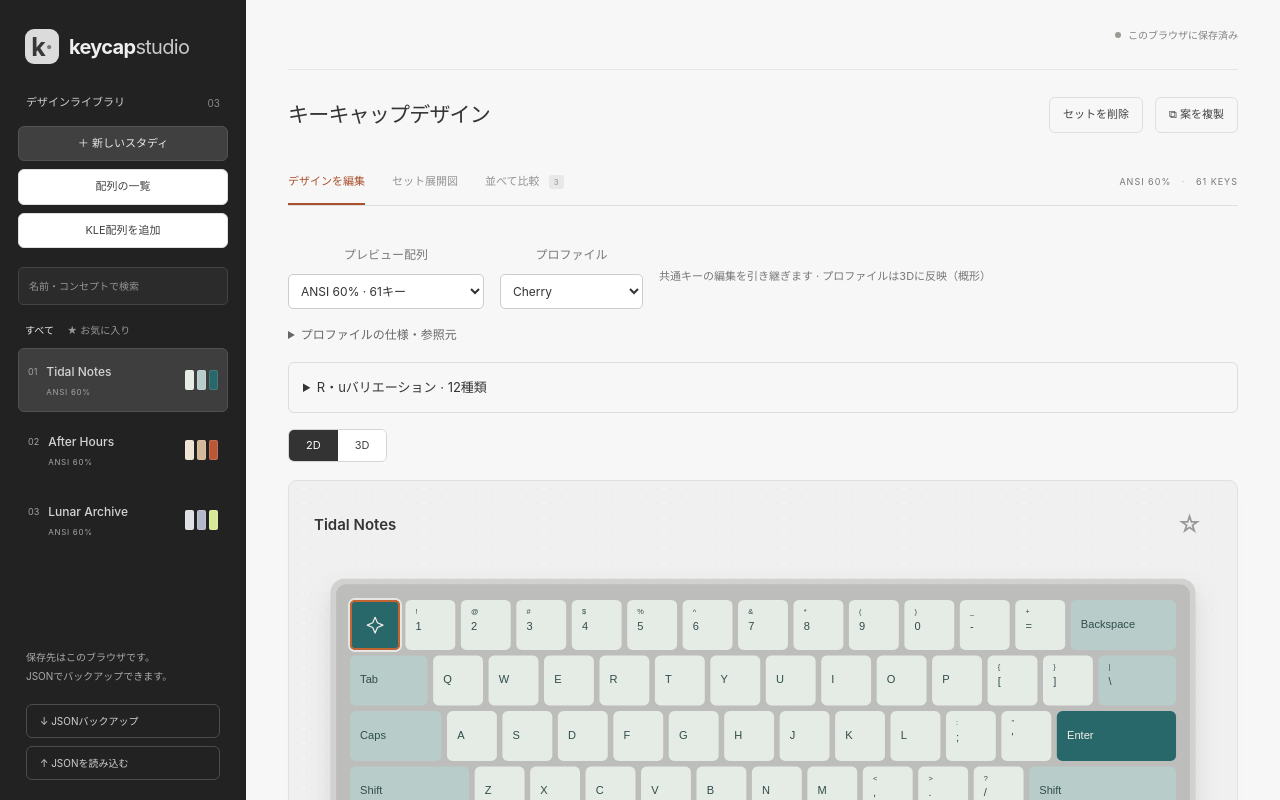
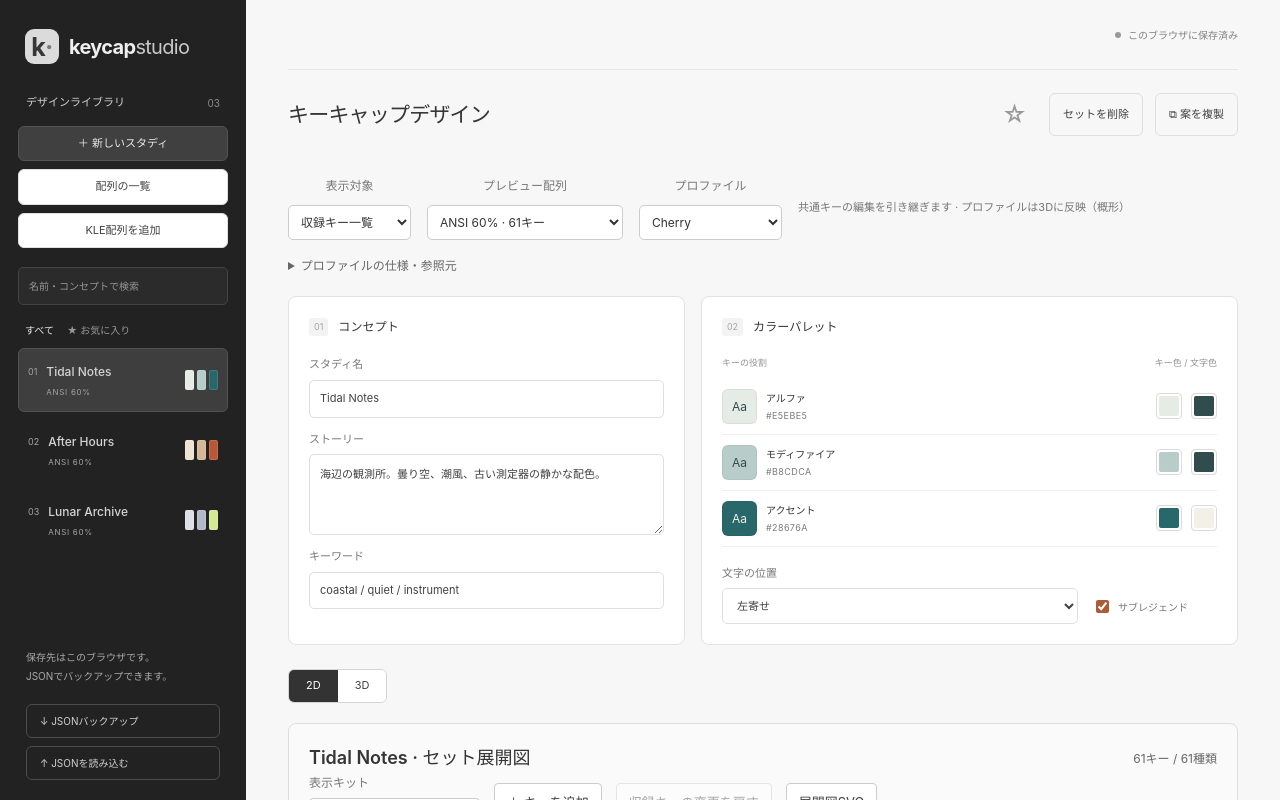
Before and after one commit to shiroinock/keycap-studio, a React (Vite) app: page / in a window 1280 px wide. Shown: the top 800 px of the page. Built offline with nearby package versions, Linux system fonts and the light colour scheme.

Commit message:
Unify design editing and kit previews and remove comparison

```diff
--- a/src/App.tsx
+++ b/src/App.tsx
@@ -28,7 +28,6 @@ import { layoutSignature, type Layout, type KeyRole } from "./domain/layout";
 import {
   samples,
   getLayout,
-  sameLayout,
   roles,
   roleLabels,
   resolveKeys,
@@ -85,10 +84,7 @@ export default function App() {
     (pose: CameraPose) => setSceneSettings((s) => ({ ...s, pose })),
     [],
   );
-  const [view, setView] = useState<"edit" | "compare" | "kit">("edit");
-  const [compareIds, setCompareIds] = useState(
-    boot.studies.slice(0, 3).map((s) => s.id),
-  );
+  const [previewTarget, setPreviewTarget] = useState<"layout" | "kit">("kit");
   const [search, setSearch] = useState("");
   const [favoritesOnly, setFavoritesOnly] = useState(false);
   const [blocked, setBlocked] = useState(Boolean(boot.error));
@@ -111,21 +107,7 @@ export default function App() {
     ? selection
     : layout.keys[0].id;
   const resolved = resolveKeys(active).find((k) => k.id === selected)!;
-  const comparisonIds = compareIds.filter((id) =>
-    studies.some((s) => s.id === id && sameLayout(s, active)),
-  );
   useEffect(() => {
-    setCompareIds((ids) => {
-      const matching = ids.filter((id) =>
-        studies.some((s) => s.id === id && sameLayout(s, active)),
-      );
-      return matching.length
-        ? matching
-        : studies
-            .filter((s) => sameLayout(s, active))
-            .slice(0, 3)
-            .map((s) => s.id);
-    });
     setSceneSettings((s) => ({
       ...s,
       pose: ANGLED,
@@ -220,7 +202,6 @@ export default function App() {
     }
     setStudies((all) => [...all, next]);
     setActiveId(next.id);
-    setView("edit");
     setNotice(copy ? "案を複製しました" : "新しい案を作成しました");
   }
   function deleteActive() {
@@ -230,7 +211,6 @@ export default function App() {
     setDeleted((items) => [...items, { study: active, index }]);
     setStudies(remaining);
     setActiveId(remaining[Math.min(index, remaining.length - 1)]?.id ?? "");
-    setCompareIds((ids) => ids.filter((id) => id !== active.id));
     setNotice("");
   }
   function undoDelete() {
@@ -243,7 +223,6 @@ export default function App() {
       setDeleted((items) => items.slice(0, -1));
       setSearch("");
       setFavoritesOnly(false);
-      setView("edit");
       setNotice("セットを復元しました");
     } catch (error) {
       setNotice((error as Error).message);
@@ -259,7 +238,6 @@ export default function App() {
     }
     update((s) => switchLayout(s, layout));
     setSelected(layout.keys[0].id);
-    if (view === "compare") setView("edit");
     setKleOpen(false);
     setPresetOpen(false);
     setNotice(layout.name + "に切り替えました");
@@ -310,7 +288,6 @@ export default function App() {
       setStudies(merged);
       setActiveId(merged[studies.length].id);
       setPendingImport(null);
-      setView("edit");
       setNotice("JSONから案を追加しました。既存の案は保持しています。");
     } catch (error) {
       setNotice((error as Error).message);
@@ -512,6 +489,16 @@ export default function App() {
             <section className="page-heading">
               <h1>キーキャップデザイン</h1>
               <div className="set-actions">
+                <button
+                  className={`star-button ${active.favorite ? "on" : ""}`}
+                  aria-label="お気に入り"
+                  aria-pressed={active.favorite}
+                  onClick={() =>
+                    update((s) => ({ ...s, favorite: !s.favorite }))
+                  }
+                >
+                  {active.favorite ? "★" : "☆"}
+                </button>
                 <button className="quiet-button" onClick={deleteActive}>
                   セットを削除
                 </button>
@@ -520,32 +507,19 @@ export default function App() {
                 </button>
               </div>
             </section>
-            <div className="workbench-tabs">
-              <div>
-                <button
-                  className={view === "edit" ? "active" : ""}
-                  onClick={() => setView("edit")}
+            <div className="layout-switcher">
+              <label>
+                表示対象
+                <select
+                  value={previewTarget}
+                  onChange={(e) =>
+                    setPreviewTarget(e.target.value as "layout" | "kit")
+                  }
                 >
-                  デザインを編集
-                </button>
-                <button
-                  className={view === "kit" ? "active" : ""}
-                  onClick={() => setView("kit")}
-                >
-                  セット展開図
-                </button>
-                <button
-                  className={view === "compare" ? "active" : ""}
-                  onClick={() => setView("compare")}
-                >
-                  並べて比較 <span>{comparisonIds.length}</span>
-                </button>
-              </div>
-              <span className="layout-tag">
-                {layout.name} <span>·</span> {layout.keys.length} KEYS
-              </span>
-            </div>
-            <div className="layout-switcher">
+                  <option value="kit">収録キー一覧</option>
+                  <option value="layout">配列プレビュー</option>
+                </select>
+              </label>
               <label>
                 プレビュー配列
                 <select
@@ -621,83 +595,7 @@ export default function App() {
               )}
             </details>
 
-            {view !== "kit" && <KitCoverage study={active} />}
-            {view !== "kit" && (
-              <SceneToolbar
-                mode={renderMode}
-                onMode={setRenderMode}
-                settings={sceneSettings}
-                onSettings={setSceneSettings}
-              />
-            )}
-            {view === "kit" ? (
-              <KitEditor
-                key={active.id}
-                study={active}
-                onAssetsChange={(artworkAssets) =>
-                  update((s) => ({ ...s, artworkAssets }))
-                }
-                onChange={(kit, kitTargets) =>
-                  update((s) => ({ ...s, kit, kitTargets }))
-                }
-                onExport={setArtifact}
-              />
-            ) : view === "edit" ? (
-              <>
-                <section className="preview-panel">
-                  <div className="preview-heading">
-                    <div>
-                      <h2>{active.name}</h2>
-                    </div>
-                    <button
-                      className={`star-button ${active.favorite ? "on" : ""}`}
-                      aria-label="お気に入り"
-                      aria-pressed={active.favorite}
-                      onClick={() =>
-                        update((s) => ({ ...s, favorite: !s.favorite }))
-                      }
-                    >
-                      {active.favorite ? "★" : "☆"}
-                    </button>
-                  </div>
-                  <div className="keyboard-stage">
-                    {renderMode === "2d" ? (
-                      <Keyboard
-                        study={active}
-                        selected={selected}
-                        onSelect={setSelected}
-                      />
-                    ) : (
-                      <Suspense
-                        fallback={
-                          <div className="three-loading">
-                            3Dエンジンを読み込み中…
-                          </div>
-                        }
-                      >
-                        <Keyboard3D
-                          study={active}
-                          settings={sceneSettings}
-                          onPose={updatePose}
-                          onSelect={setSelected}
-                          onReady={register3D}
-                        />
-                      </Suspense>
-                    )}
-                  </div>
-                  <div className="preview-footer">
-                    <span>
-                      <span className="tiny-square" />{" "}
-                      キーを選んで、個別にカスタマイズ
-                    </span>
-                    <span>
-                      {renderMode === "2d"
-                        ? "TOP VIEW / SVG"
-                        : "3D / STUDIO SCULPTED"}
-                    </span>
-                  </div>
-                </section>
-                <div className="editor-grid">
+            <div className="editor-grid global-editor-grid">
               <section className="editor-card concept-card">
                 <div className="section-title">
                   <span>01</span>
@@ -852,6 +750,76 @@ export default function App() {
                   </label>
                 </div>
               </section>
+            </div>
+            <SceneToolbar
+              mode={renderMode}
+              onMode={setRenderMode}
+              settings={sceneSettings}
+              onSettings={setSceneSettings}
+            />
+            <div hidden={previewTarget !== "kit"}>
+              <KitEditor
+                key={active.id}
+                study={active}
+                mode={previewTarget === "kit" ? renderMode : "2d"}
+                onMode={setRenderMode}
+                scene={sceneSettings}
+                onScene={setSceneSettings}
+                onAssetsChange={(artworkAssets) =>
+                  update((s) => ({ ...s, artworkAssets }))
+                }
+                onChange={(kit, kitTargets) =>
+                  update((s) => ({ ...s, kit, kitTargets }))
+                }
+                onExport={setArtifact}
+              />
+            </div>
+            {previewTarget === "layout" && (
+              <>
+                <KitCoverage study={active} />
+                <section className="preview-panel">
+                  <div className="preview-heading">
+                    <div>
+                      <h2>{active.name}</h2>
+                    </div>
+                  </div>
+                  <div className="keyboard-stage">
+                    {renderMode === "2d" ? (
+                      <Keyboard
+                        study={active}
+                        selected={selected}
+                        onSelect={setSelected}
+                      />
+                    ) : (
+                      <Suspense
+                        fallback={
+                          <div className="three-loading">
+                            3Dエンジンを読み込み中…
+                          </div>
+                        }
+                      >
+                        <Keyboard3D
+                          study={active}
+                          settings={sceneSettings}
+                          onPose={updatePose}
+                          onSelect={setSelected}
+                          onReady={register3D}
+                        />
+                      </Suspense>
+                    )}
+                  </div>
+                  <div className="preview-footer">
+                    <span>
+                      <span className="tiny-square" />{" "}
+                      キーを選んで、個別にカスタマイズ
+                    </span>
+                    <span>
+                      {renderMode === "2d"
+                        ? "TOP VIEW / SVG"
+                        : "3D / STUDIO SCULPTED"}
+                    </span>
+                  </div>
+                </section>
                 <section className="editor-card key-editor">
                   <div className="section-title">
                     <span>03</span>
@@ -988,7 +956,6 @@ export default function App() {
                     </p>
                   )}
                 </section>
-                </div>
                 <section className="export-bar">
                   <div>
                     <strong>画像を書き出す</strong>
@@ -1029,105 +996,6 @@ export default function App() {
                   </div>
                 </section>
               </>
-            ) : (
-              <section className="compare-section">
-                <div className="compare-heading">
-                  <div>
-                    <h2>デザインの比較</h2>
-                    <p>
-                      {layout.name}
-                      の案を2〜4件選択。同じ倍率・同じ視点で表示します。
-                    </p>
-                  </div>
-                  <span>{comparisonIds.length} / 4 SELECTED</span>
-                </div>
-                <div className="compare-select">
-                  {studies
-                    .filter((s) => sameLayout(s, active))
-                    .map((s) => (
-                      <label key={s.id}>
-                        <input
-                          type="checkbox"
-                          checked={comparisonIds.includes(s.id)}
-                          disabled={
-                            !comparisonIds.includes(s.id) &&
-                            comparisonIds.length >= 4
-                          }
-                          onChange={(e) =>
-                            setCompareIds((ids) =>
-                              e.target.checked
-                                ? [...ids, s.id]
-                                : ids.filter((id) => id !== s.id),
-                            )
-                          }
-                        />
-                        {s.name}
-                      </label>
-                    ))}
-                </div>
-                {comparisonIds.length < 2 && (
-                  <p className="compare-hint">
-                    比較する案を2つ以上選んでください。
-                  </p>
-                )}
-                <div className="comparison-grid">
-                  {comparisonIds
-                    .map((id) => studies.find((s) => s.id === id))
-                    .filter((s): s is Study => Boolean(s))
-                    .map((s) => (
-                      <article className="comparison-card" key={s.id}>
-                        <div className="comparison-card-title">
-                          <h3>{s.name}</h3>
-                          <button
-                            aria-label={`${s.name}を編集`}
-                            onClick={() => {
-                              setActiveId(s.id);
-                              setView("edit");
-                            }}
-                          >
-                            編集 ↗
-                          </button>
-                        </div>
-                        {renderMode === "2d" ? (
-                          <Keyboard study={s} />
-                        ) : (
-                          <Suspense
-                            fallback={
-                              <div className="three-loading">
-                                3Dエンジンを読み込み中…
-                              </div>
-                            }
-                          >
-                            <Keyboard3D
-                              study={s}
-                              settings={sceneSettings}
-                              onPose={updatePose}
-                              exportWidth={pngWidth}
-                              onExport={(blob, name) =>
-                                setArtifact({
-                                  blob,
-                                  name: `${safeName(name)}-3d.png`,
-                                  kind: "png",
-                                })
-                              }
-                            />
-                          </Suspense>
-                        )}
-                        <div className="comparison-meta">
-                          <span>{s.keywords}</span>
-                          <span className="mini-swatches">
-                            {roles.map((r) => (
-                              <i
-                                key={r}
-                                style={{ background: s.palette[r].color }}
-                              />
-                            ))}
-                          </span>
-                        </div>
-                      </article>
-                    ))}
-                </div>
-              </section>
             )}
           </>
         )}
--- a/src/components/KitEditor.tsx
+++ b/src/components/KitEditor.tsx
@@ -24,8 +24,7 @@ import { kitKeySchema, type KitKey } from "../domain/kit-schema";
 import { kitSheet, renderKitSvg, kitGroups } from "../domain/kit-sheet";
 import { defaultProfile, rowName, profiles } from "../domain/profiles";
 import { availableLayouts } from "../domain/design-layout";
-import { DEFAULT_SCENE, TOP } from "../three/settings";
-import SceneToolbar from "./SceneToolbar";
+import type { SceneSettings } from "../three/settings";
 import type { ExportArtifact } from "./ExportDialog";
 import { safeName, UNIT, PAD } from "../renderer/svg";
 const Keyboard3D = lazy(() => import("../three/Keyboard3D"));
@@ -34,8 +33,18 @@ export default function KitEditor({
   onChange,
   onExport,
   onAssetsChange,
+  mode,
+  onMode: setMode,
+  scene,
+  onScene: setScene,
 }: {
   study: Study;
+  mode: "2d" | "3d";
+  onMode: (mode: "2d" | "3d") => void;
+  scene: SceneSettings;
+  onScene: import("react").Dispatch<
+    import("react").SetStateAction<SceneSettings>
+  >;
   onAssetsChange: (assets: ArtworkAsset[]) => void;
   onChange: (kit: KitKey[], targets?: string[]) => void;
   onExport: (a: ExportArtifact) => void;
@@ -43,13 +52,7 @@ export default function KitEditor({
   const kit = getKit(study),
     requirements = kitCoverage(study),
     missing = requirements.filter((r) => r.missing);
-  const [mode, setMode] = useState<"2d" | "3d">("3d"),
-    [filter, setFilter] = useState("all");
-  const [scene, setScene] = useState({
-    ...DEFAULT_SCENE,
-    pose: TOP,
-    projection: "orthographic" as const,
-  } as typeof DEFAULT_SCENE);
+  const [filter, setFilter] = useState("all");
   const [selection, setSelection] = useState<string[]>([]);
   const [anchor, setAnchor] = useState<string | null>(null);
   const selected = selection.filter((id) => kit.some((k) => k.id === id));
@@ -673,12 +676,6 @@ export default function KitEditor({
             </button>
           </form>
         )}
-        <SceneToolbar
-          mode={mode}
-          onMode={setMode}
-          settings={scene}
-          onSettings={setScene}
-        />
         {!sheet.kit.length ? (
           <p className="kit-empty">
             収録キーがありません。「キーを追加」から追加できます。
--- a/src/style.css
+++ b/src/style.css
@@ -321,38 +321,6 @@ h1 {
   background: transparent;
   white-space: nowrap;
 }
-.workbench-tabs {
-  display: flex;
-  align-items: center;
-  justify-content: space-between;
-  border-bottom: 1px solid #e0e0e0;
-  margin-bottom: 23px;
-}
-.workbench-tabs > div {
-  display: flex;
-  gap: 27px;
-}
-.workbench-tabs button {
-  background: none;
-  border: 0;
-  border-radius: 0;
-  padding: 13px 0;
-  color: #939393;
-  font-size: 11px;
-  border-bottom: 2px solid transparent;
-}
-.workbench-tabs button.active {
-  color: #a9502d;
-  border-bottom-color: #a9502d;
-  font-weight: 600;
-}
-.workbench-tabs button span {
-  font-size: 8px;
-  padding: 2px 5px;
-  margin-left: 6px;
-  background: #e8e8e8;
-  border-radius: 3px;
-}
 .layout-tag {
   font-size: 9px;
   letter-spacing: 1px;
@@ -650,91 +618,6 @@ input[type="color"]::-webkit-color-swatch {
 .muted {
   color: #b6b6b6;
   padding: 0 5px;
-}
-.compare-heading {
-  display: flex;
-  justify-content: space-between;
-  align-items: center;
-  margin: 22px 0;
-}
-.compare-heading h2 {
-  font-size: 19px;
-  font-weight: 500;
-}
-.compare-heading p {
-  font-size: 11px;
-  color: #939393;
-  margin-top: 6px;
-}
-.compare-heading > span {
-  font-size: 10px;
-  color: #8a8a8a;
-  letter-spacing: 1px;
-}
-.compare-select {
-  display: flex;
-  flex-wrap: wrap;
-  gap: 10px;
-  margin-bottom: 22px;
-}
-.compare-select label {
-  flex-direction: row;
-  align-items: center;
-  gap: 9px;
-  padding: 7px 12px;
-  background: white;
-  border: 1px solid #e1e1e1;
-  border-radius: 5px;
-  cursor: pointer;
-}
-.compare-select input {
-  accent-color: #ad5b35;
-}
-.comparison-grid {
-  display: grid;
-  grid-template-columns: 1fr 1fr;
-  gap: 20px;
-  margin-bottom: 40px;
-}
-.comparison-card {
-  padding: 20px;
-  background: #f0f0f0;
-  border: 1px solid #e0e0e0;
-  border-radius: 9px;
-  min-width: 0;
-}
-.comparison-card-title {
-  display: flex;
-  align-items: center;
-  justify-content: space-between;
-  margin-bottom: 23px;
-  gap: 10px;
-}
-.comparison-card h3 {
-  font-weight: 500;
-  font-size: 16px;
-  overflow-wrap: anywhere;
-}
-.comparison-card-title button {
-  font-size: 10px;
-  white-space: nowrap;
-  background: transparent;
-}
-.comparison-meta {
-  display: flex;
-  justify-content: space-between;
-  gap: 10px;
-  margin-top: 23px;
-  font-size: 9px;
-  color: #888888;
-}
-.comparison-meta > span:first-child {
-  overflow-wrap: anywhere;
-}
-.compare-hint {
-  color: #848484;
-  font-size: 12px;
-  margin: 12px 0;
 }
 .toast {
   position: fixed;
@@ -864,12 +747,6 @@ input[type="color"]::-webkit-color-swatch {
   .keyboard-stage {
     padding: 25px 20px;
   }
-  .comparison-grid {
-    gap: 12px;
-  }
-  .comparison-card {
-    padding: 12px;
-  }
 }
 @media (max-width: 760px) {
   .app-shell {
@@ -938,9 +815,6 @@ input[type="color"]::-webkit-color-swatch {
   .layout-tag {
     font-size: 8px;
   }
-  .workbench-tabs > div {
-    gap: 17px;
-  }
   .preview-heading {
     padding: 16px 15px 0;
   }
@@ -971,21 +845,6 @@ input[type="color"]::-webkit-color-swatch {
   }
   .main-footer {
     flex-direction: column;
-  }
-  .comparison-grid {
-    grid-template-columns: 1fr;
-  }
-  .compare-heading {
-    align-items: flex-start;
-  }
-  .compare-heading h2 {
-    font-size: 16px;
-  }
-  .compare-heading p {
-    font-size: 9px;
-  }
-  .compare-heading > span {
-    font-size: 8px;
   }
   .export-actions {
     flex-wrap: wrap;
@@ -1169,9 +1028,6 @@ dialog.export-dialog {
 .keyboard-stage:has(.three-panel) {
   padding: 20px 24px;
 }
-.comparison-card .three-caption {
-  font-size: 8px;
-}
 @media (max-width: 760px) {
   .scene-help {
     width: 100%;
@@ -1636,3 +1492,13 @@ dialog.export-dialog {
   white-space: nowrap;
   font-size: 10px;
 }
+
+.global-editor-grid {
+  grid-template-columns: minmax(220px, 0.85fr) minmax(280px, 1.15fr);
+  margin-bottom: 24px;
+}
+@media (max-width: 760px) {
+  .global-editor-grid {
+    grid-template-columns: 1fr;
+  }
+}
```
Also changed, not shown: 3 other files (tests, documents, lock files or other folders). Lines whose indentation alone changed are shown as unchanged.
